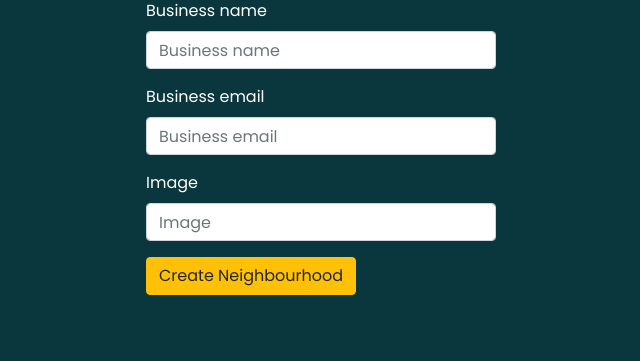
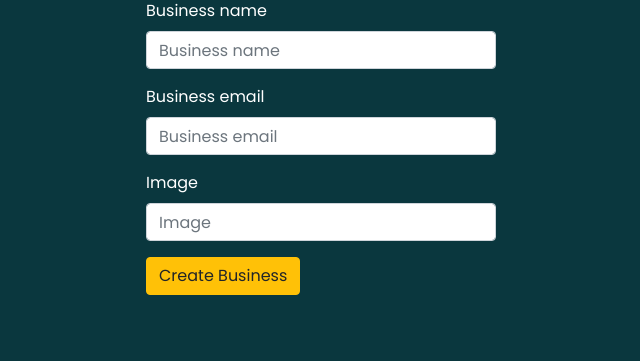
Before and after one commit to devjamesnjoroge/neighbourhood, a Django app: template hood/templates/create_business.html in a window 1280 px wide. Shown: the part 97-458 px from the top of the page, without its empty margins (319-959 px from the left). Run offline with Django 4.2, Linux system fonts and the light colour scheme; the template is opened without the code that fills it: values that come from a table or form of the project are taken from there, others are empty; some libraries are stand-ins or nearby versions.

Commit message:
ft: fix typos

```diff
--- a/hood/templates/create_business.html
+++ b/hood/templates/create_business.html
@@ -22,7 +22,7 @@
                 <form action="" method="post" enctype="multipart/form-data">
                     {% csrf_token %}
                     {% bootstrap_form form %}
-                    <input class="btn btn-warning" type="submit" value="Create Neighbourhood">
+                    <input class="btn btn-warning" type="submit" value="Create Business">
                     {% if error %}
                     <div class="alert alert-danger">
                         {{ error }}
```
Also changed, not shown: 1 other file.
